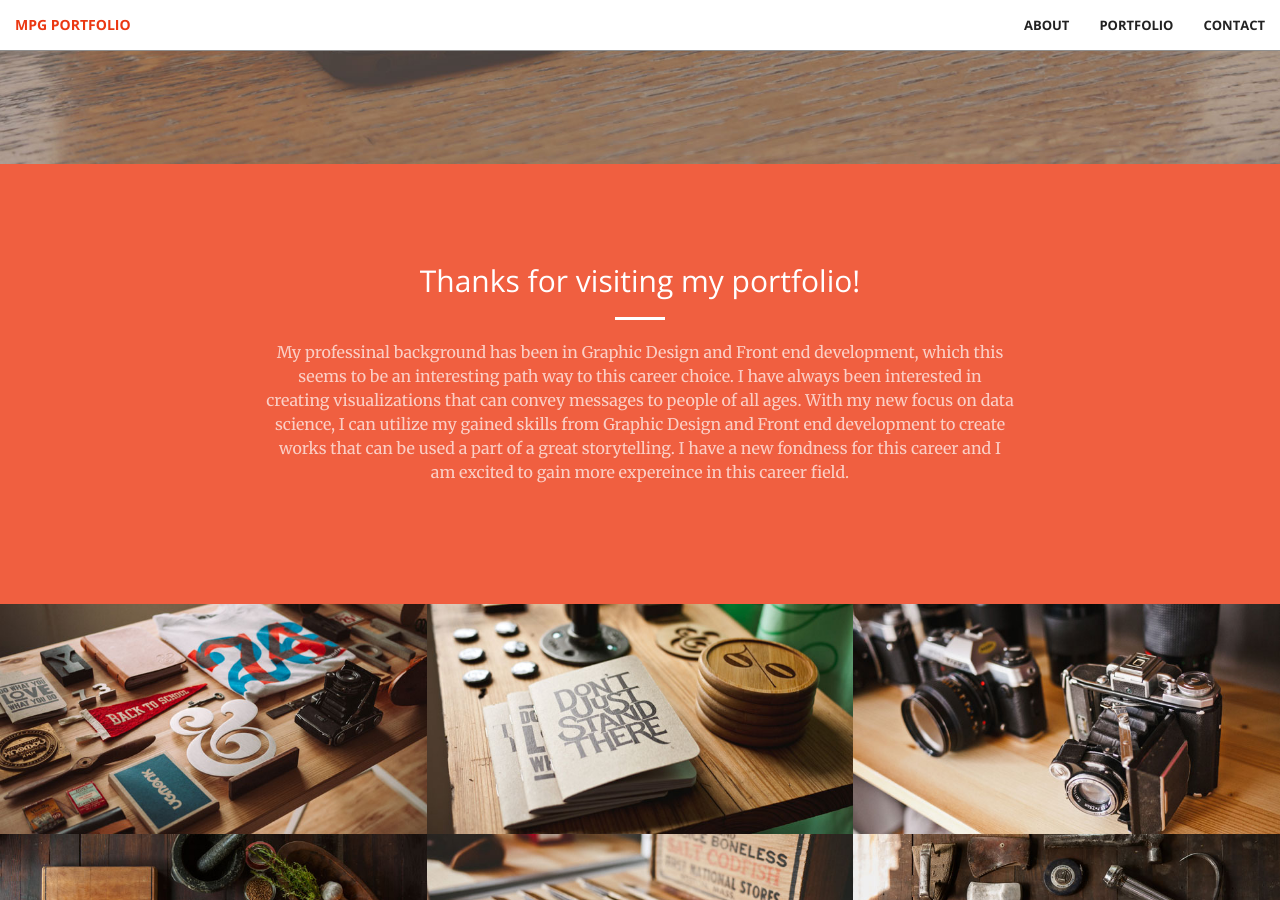
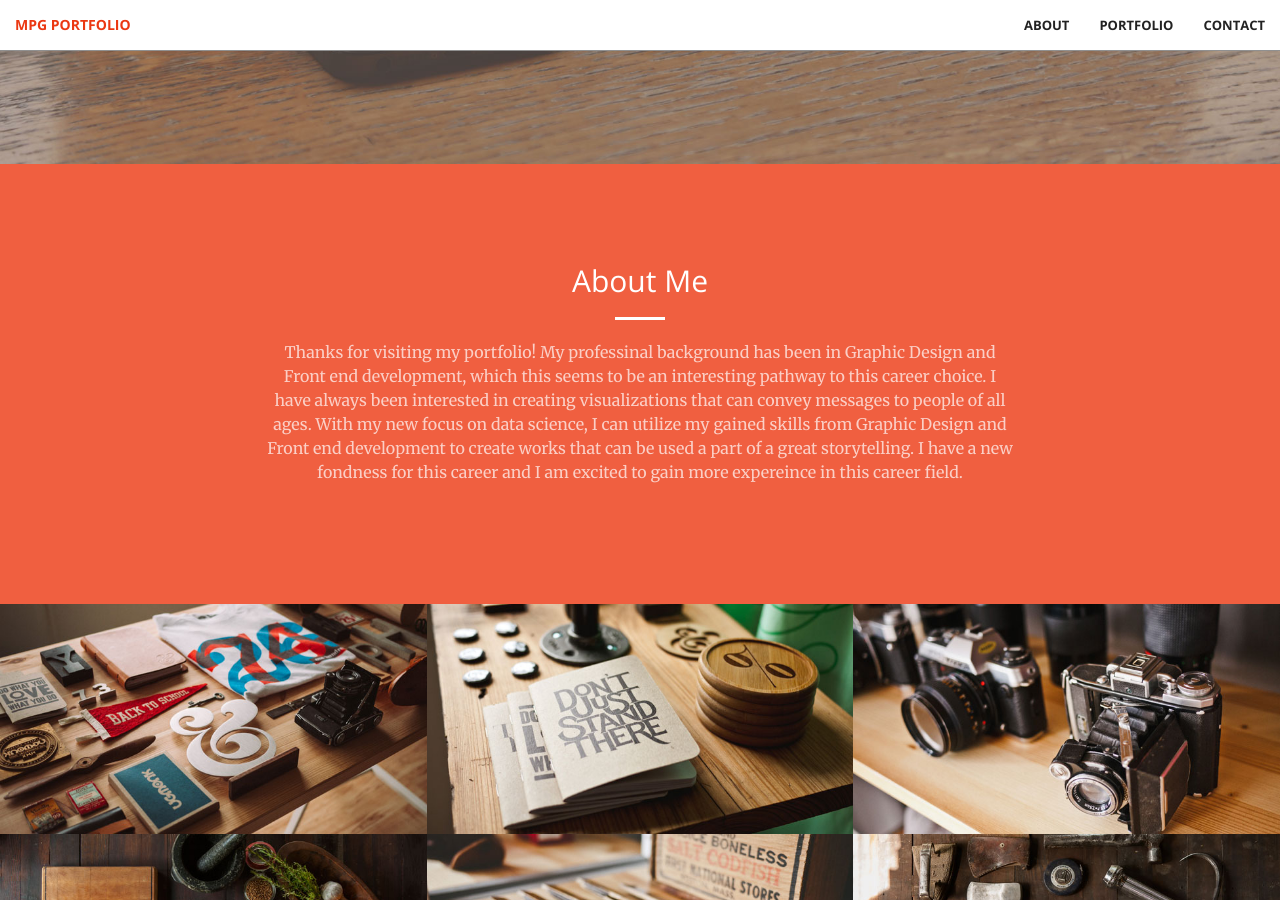
Before and after one commit to micgonzalez/micgonzalez.github.io, a Jekyll site: the page built from index.html, in a window 1280 px wide and 900 px high, scrolled down 736 px. Built offline with Jekyll 4.4.1, drawn with Linux system fonts in a browser that asks for light colours.

Commit message:
Updated call-to-action.html

```diff
--- a/_includes/call-to-action.html
+++ b/_includes/call-to-action.html
@@ -2,12 +2,13 @@
     <div class="container">
         <div class="row">
             <div class="col-lg-8 col-lg-offset-2 text-center">
-                <h2 class="section-heading">Thanks for visiting my portfolio!</h2>
+                <h2 class="section-heading">About Me</h2>
                 <hr class="light">
-                <p class="text-faded">My professinal background has been in Graphic Design and Front end development, which this seems to be an interesting path
-                    way to this career choice. I have always been interested in creating visualizations that can convey messages to people of all ages.
-                    With my new focus on data science, I can utilize my gained skills from Graphic Design and Front end development to create works that can be
-                    used a part of a great storytelling. I have a new fondness for this career and I am excited to gain more expereince in this career field.</p>
+                <p class="text-faded">Thanks for visiting my portfolio! My professinal background has been in Graphic Design and Front end development,
+                    which this seems to be an interesting pathway to this career choice. I have always been interested in creating visualizations that can convey
+                    messages to people of all ages. With my new focus on data science, I can utilize my gained skills from Graphic Design and Front end development
+                    to create works that can be used a part of a great storytelling. I have a new fondness for this career and I am excited to gain more expereince
+                    in this career field.</p>
                 <!--<a href="#" class="btn btn-default btn-xl">Get Started!</a>-->
             </div>
         </div>
```
